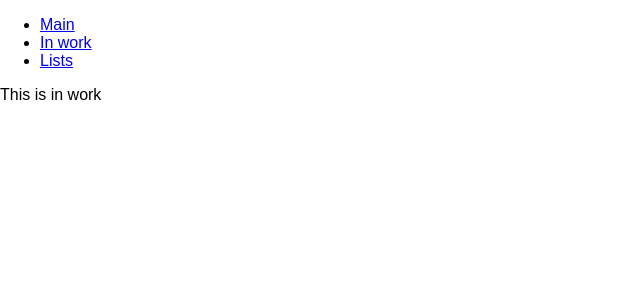
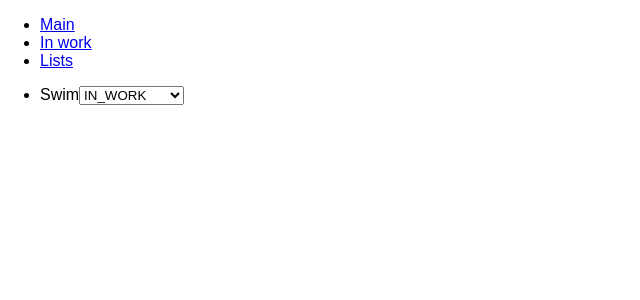
Before and after one commit to M-To-codding/tt-manager, a React (Create React App) app: page /inWork in a window 1280 px wide. Shown: the top 300 px of the page, without its empty margins (0-640 px from the left). Built offline with nearby package versions, Linux system fonts and the light colour scheme.

Commit message:
Refactor page inWork, show only tasks with status in work

```diff
--- a/src/client/components/pages/InWork.js
+++ b/src/client/components/pages/InWork.js
@@ -1,9 +1,14 @@
 import React, {Component} from 'react';
+import tasks from './../task/tasks';
+import TasksList from './../task/TasksList';
 
 export default class InWork extends Component {
 
-  render() {
-    return <div>This is in work</div>
-  }
-
+    render() {
+        return (
+            <article className="tasks-content">
+                <TasksList {...[tasks.processingTasks]} />
+            </article>
+        )
+    }
 }
```
